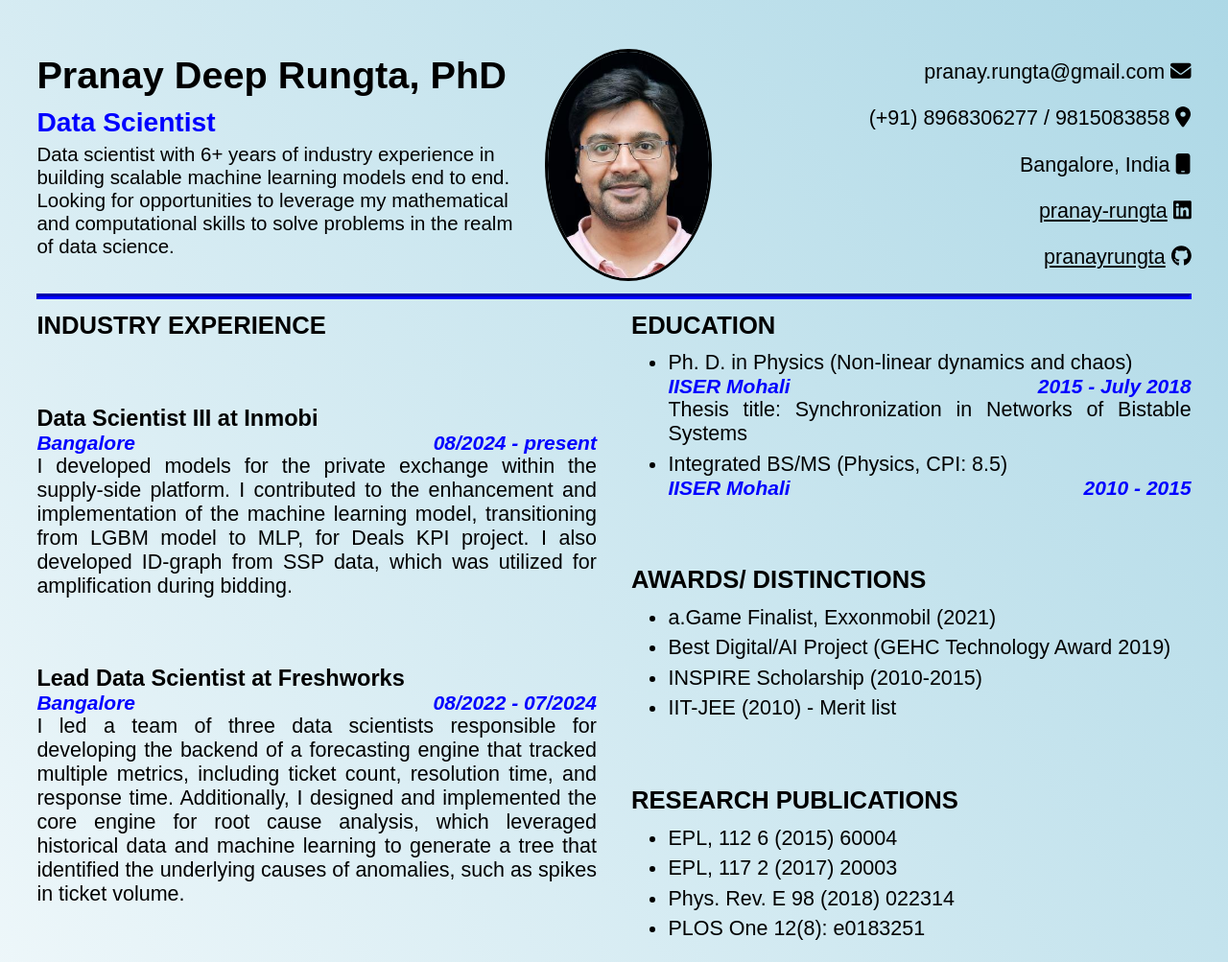
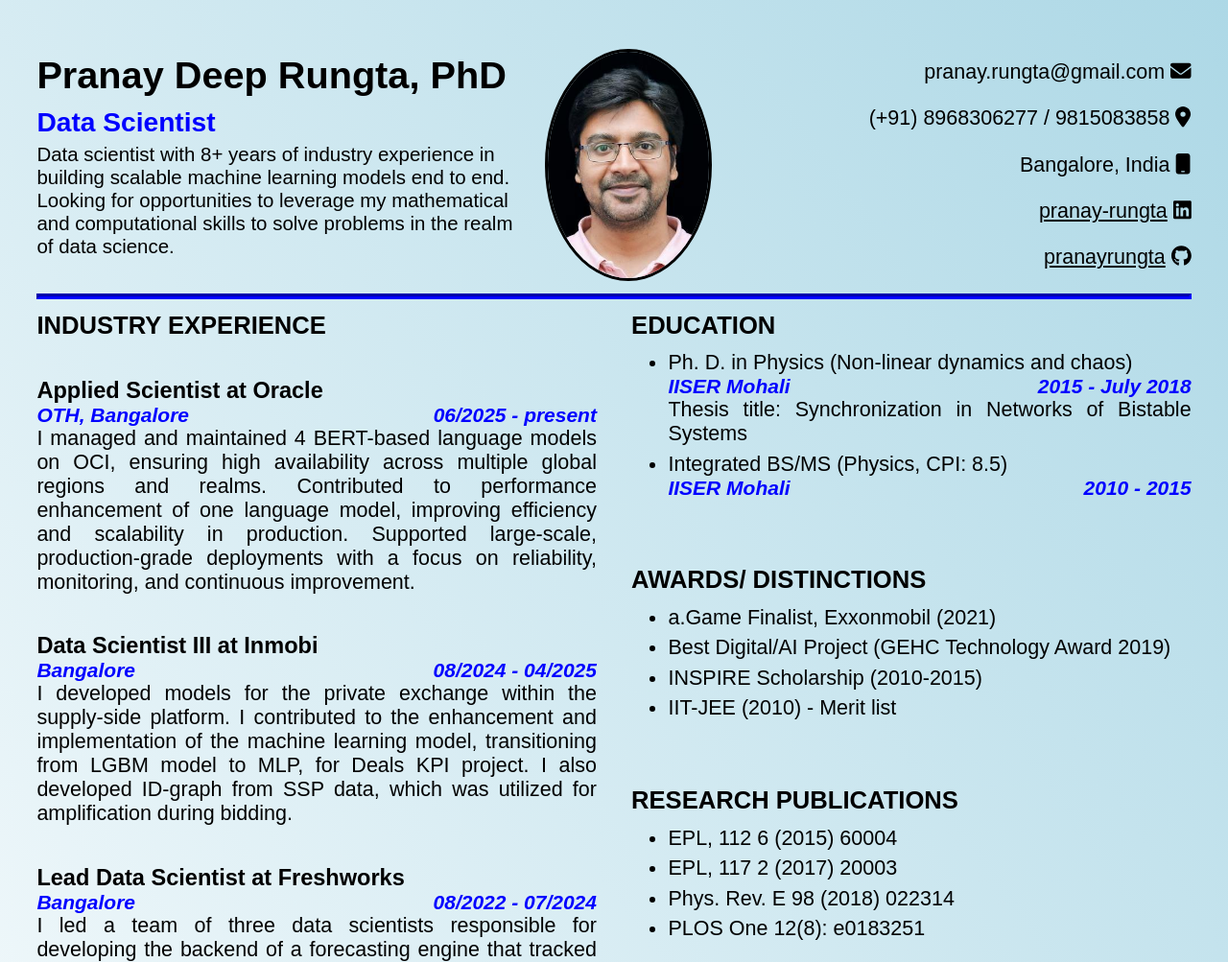
Before and after one commit to pranayrungta/pranayrungta.github.io, a Gatsby site: page /resume in a window 1280 px wide. Shown: the top 1003 px of the page at 96% size. Built offline with nearby package versions, Linux system fonts and the light colour scheme; Gatsby itself is replaced by a stand-in of ours.

Commit message:
updated resume

```diff
--- a/src/pages/resume.js
+++ b/src/pages/resume.js
@@ -17,7 +17,7 @@ function Head(){
         <div id="resumeintro">
             <h1 id='title'>Pranay Deep Rungta, PhD</h1>
             <h2 id='titletag'>Data Scientist</h2>
-            <p> Data scientist with 6+ years of industry experience in building scalable machine learning models end to end. Looking for opportunities to leverage my mathematical and computational skills to solve problems in the realm of data science.
+            <p> Data scientist with 8+ years of industry experience in building scalable machine learning models end to end. Looking for opportunities to leverage my mathematical and computational skills to solve problems in the realm of data science.
             </p>
         </div>
         <img id='resumephoto' src="/Pranay.jpg" alt='PranayPranayPranayPranay'/>
@@ -51,12 +51,21 @@ export default function resume() {
       <div id="resumecolm1">
           <h3 className='subhead'> INDUSTRY EXPERIENCE </h3>
 
+          <div className="exp"><h4 className='exphead'>Applied Scientist at Oracle</h4>
+              <div className="resumeventen">
+                  <div className="resumeven">OTH, Bangalore</div>
+                  <div className="resumeten">06/2025 - present</div>
+              </div>
+              <p id='resumep'> I managed and maintained 4 BERT-based language models on OCI, ensuring high availability across multiple global regions and realms. Contributed to performance enhancement of one language model, improving efficiency and scalability in production. Supported large-scale, production-grade deployments with a focus on reliability, monitoring, and continuous improvement.
+              </p>
+          </div>
           <div className="exp"><h4 className='exphead'>Data Scientist III at Inmobi</h4>
               <div className="resumeventen">
                   <div className="resumeven">Bangalore</div>
-                  <div className="resumeten">08/2024 - present</div>
+                  <div className="resumeten">08/2024 - 04/2025</div>
               </div>
-              <p id='resumep'> I developed models for the private exchange within the supply-side platform. I contributed to the enhancement and implementation of the machine learning model, transitioning from LGBM model to MLP, for Deals KPI project. I also developed ID-graph from SSP data, which was utilized for amplification during bidding.  </p>
+              <p id='resumep'> I developed models for the private exchange within the supply-side platform. I contributed to the enhancement and implementation of the machine learning model, transitioning from LGBM model to MLP, for Deals KPI project. I also developed ID-graph from SSP data, which was utilized for amplification during bidding.
+              </p>
           </div>
           <div className="exp"><h4 className='exphead'>Lead Data Scientist at Freshworks</h4>
               <div className="resumeventen">
@@ -80,7 +89,7 @@ export default function resume() {
                   <div className="resumeten">10/2018 - 12/2020</div>
               </div>
               <p>
-                  I contributed to several high-impact projects, including predictive analytics for medical imaging devices, with a particular focus on collimators in CT scanners and RF coils in MRI scanners. I employed reliability analysis to forecast the average number of failures in CT components and estimate their remaining useful life. Additionally, I developed a parts recommendation model that offered personalized suggestions for customers to purchase CT parts based on their historical data, utilizing collaborative filtering techniques. Furthermore, I contributed in developing an advanced troubleshooting tool leveraging machine learning and NLP classifiers to diagnose potential component failures in medical imaging systems, such as CT scanners and MRIs.
+                I worked on high-impact projects in predictive analytics for medical imaging devices (CT and MRI), focusing on reliability analysis to forecast failures and estimate remaining useful life of components. Built a personalized parts recommendation system using collaborative filtering, and contributed to an ML- and NLP-based troubleshooting tool for diagnosing component failures in imaging systems.
               </p>
           </div>
       </div>
```
Also changed, not shown: 1 other file.
